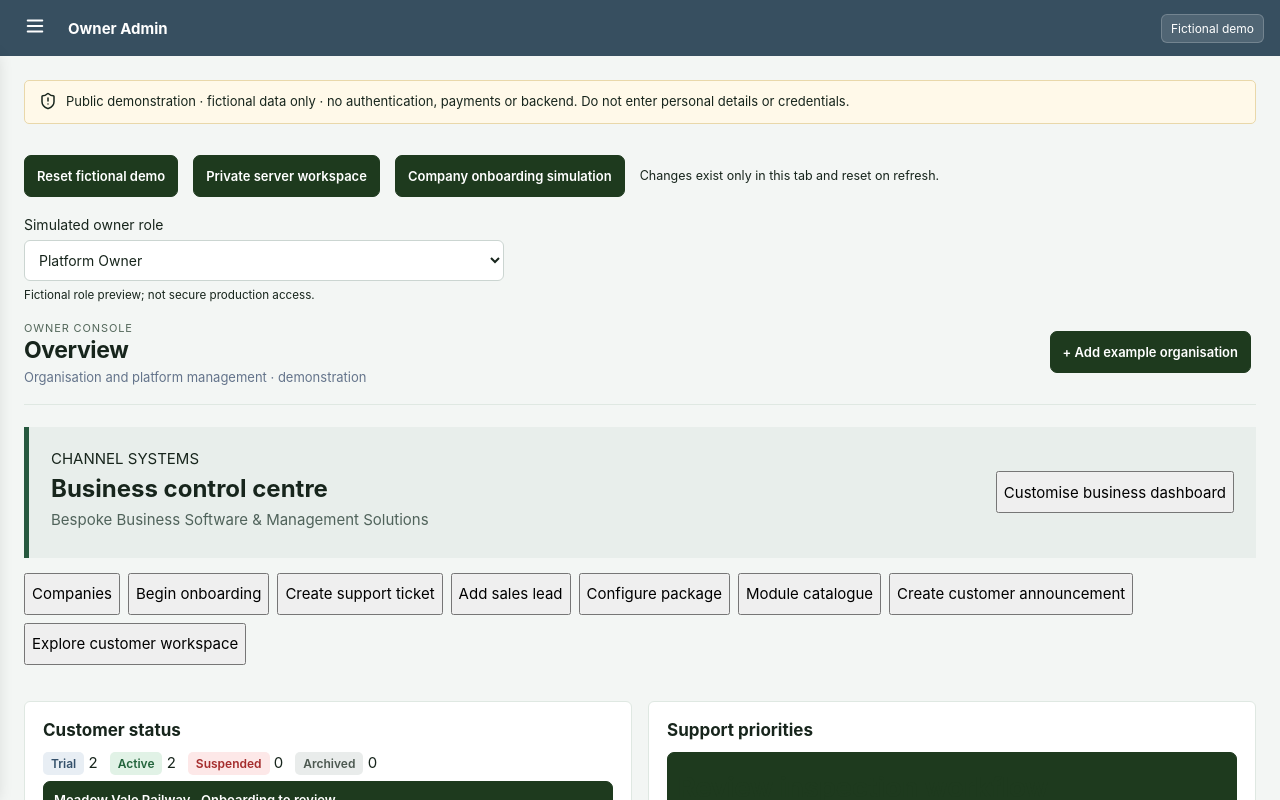
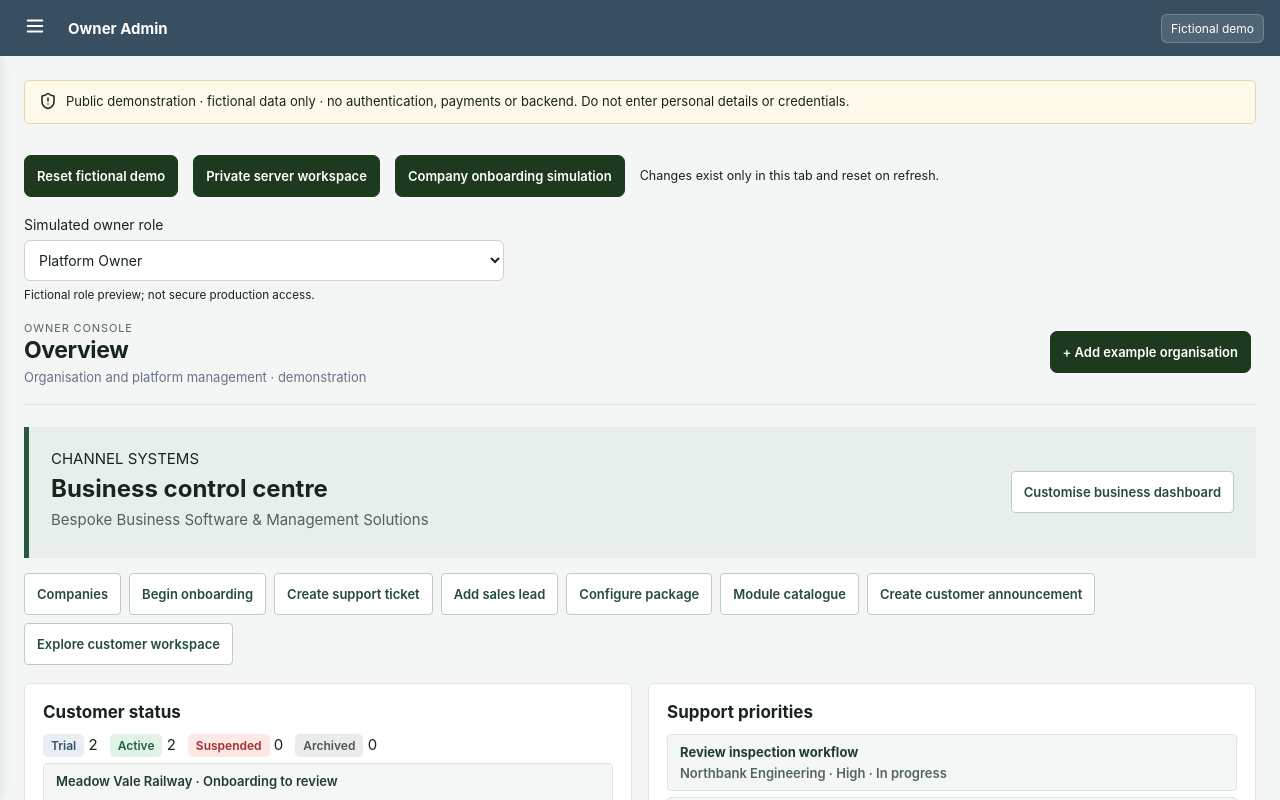
Before and after one commit to s4wf9js2k8-create/owner-admin, a React (Vite) app: page / in a window 1280 px wide. Shown: the top 800 px of the page. Built offline with nearby package versions, Linux system fonts and the light colour scheme.

Commit message:
Improve owner control contrast and support selection feedback

```diff
--- a/src/owner/stage6.css
+++ b/src/owner/stage6.css
@@ -25,6 +25,54 @@
   gap: 5px;
   margin: 6px 0;
   padding: 10px;
+}
+.owner-business-dashboard button,
+.owner-support button,
+.owner-onboarding button,
+.owner-company-directory button,
+.owner-commercial-controls button,
+.owner-roadmap button {
+  border: 1px solid #bdccc7;
+  border-radius: 4px;
+  background: #fff;
+  color: #244c3a;
+  padding: 9px 12px;
+  font: inherit;
+  font-size: 13px;
+  font-weight: 600;
+}
+.owner-business-dashboard button:hover,
+.owner-support button:hover,
+.owner-onboarding button:hover,
+.owner-company-directory button:hover,
+.owner-commercial-controls button:hover,
+.owner-roadmap button:hover {
+  background: #edf3ef;
+  border-color: #739483;
+}
+.owner-business-dashboard .panel {
+  margin-top: 0;
+}
+.owner-business-dashboard .panel strong {
+  display: inline;
+  font-size: inherit;
+  margin: 0;
+  color: inherit;
+}
+.owner-business-dashboard .owner-row,
+.owner-support .owner-row {
+  background: #f4f7f5;
+  color: #203d2d;
+  border-color: #dce6df;
+  margin: 6px 0;
+}
+.owner-business-dashboard .owner-row small,
+.owner-support .owner-row small {
+  color: #52675b;
+}
+.owner-support .owner-row[aria-pressed="true"] {
+  border-left: 4px solid #315e46;
+  background: #e6f0e9;
 }
 .owner-status-strip {
   display: flex;
--- a/src/pages/SupportPage.jsx
+++ b/src/pages/SupportPage.jsx
@@ -195,6 +195,7 @@ export default function SupportPage({ controller: c }) {
             <button
               className="owner-row"
               key={t.id}
+              aria-pressed={ticket?.id === t.id}
               onClick={() => c.setTicketId(t.id)}
             >
               <strong>{t.subject}</strong>
```
